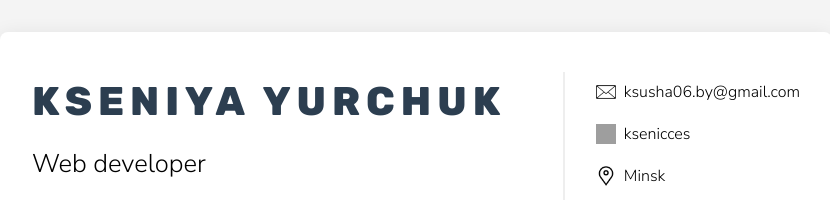
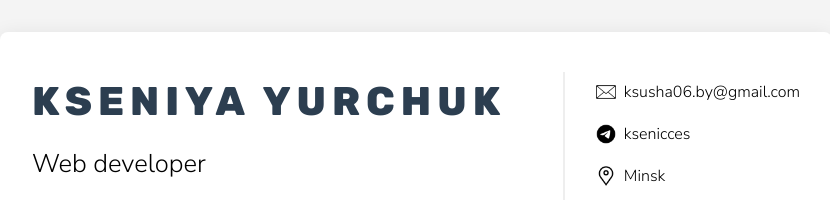
Before and after one commit to ksenicces/cv, a React (Vite) app: page / in a window 1280 px wide. Shown: the top 214 px of the page, without its empty margins (224-1054 px from the left). Built offline with nearby package versions, Linux system fonts and the light colour scheme; grey boxes are pictures that could not be loaded.

Commit message:
Update App.jsx

```diff
--- a/src/App.jsx
+++ b/src/App.jsx
@@ -14,13 +14,13 @@ const Resume = () => {
             <div class="vertical-line"></div>
             <div class="contact-info">
               <div class="contact-item">
-                <img class="icon" src="/img/envelope-icon.png" alt="Email" />
+                <img class="icon" src="./img/envelope-icon.png" alt="Email" />
                 <p class="contact-text">ksusha06.by@gmail.com</p>
               </div>
               <div class="contact-item">
                 <img
                   class="icon"
-                  src="https://www.google.com/url?sa=i&url=https%3A%2F%2Ficons8.ru%2Ficons%2Fset%2Ftelegram&psig=AOvVaw1SOUJqBQPLLUrOxgg2ooGm&ust=1734897566249000&source=images&cd=vfe&opi=89978449&ved=0CBAQjRxqFwoTCKil5pzTuYoDFQAAAAAdAAAAABAE"
+                  src="./img/telegram-icon.png"
                   alt="Telegram"
                 />
                 <p class="contact-text"> ksenicces</p>
@@ -38,7 +38,7 @@ const Resume = () => {
         </div>
       </header>
       <div class="about">
-        <img className="profile-pic" src="public/img/myPhoto.jpg" alt="Kseniya" />
+        <img className="profile-pic" src="./img/myPhoto.jpg" alt="Kseniya" />
         <p class="about-text">
         Hello! My name is Kseniya, and I am a second-year student at BSU. I have experience in programming with C++ and JavaScript, and I am actively developing my skills in web development using React.
 
```
